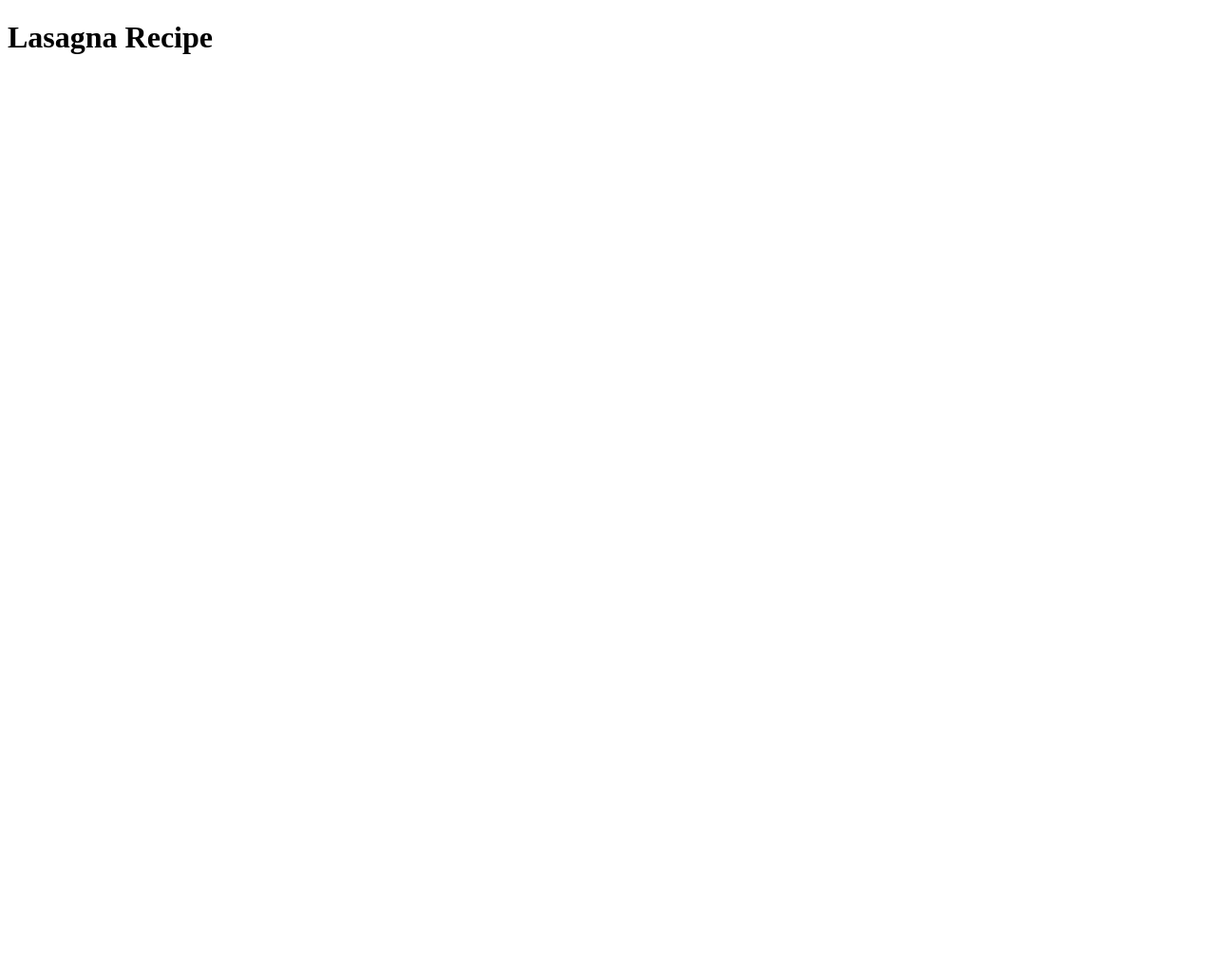
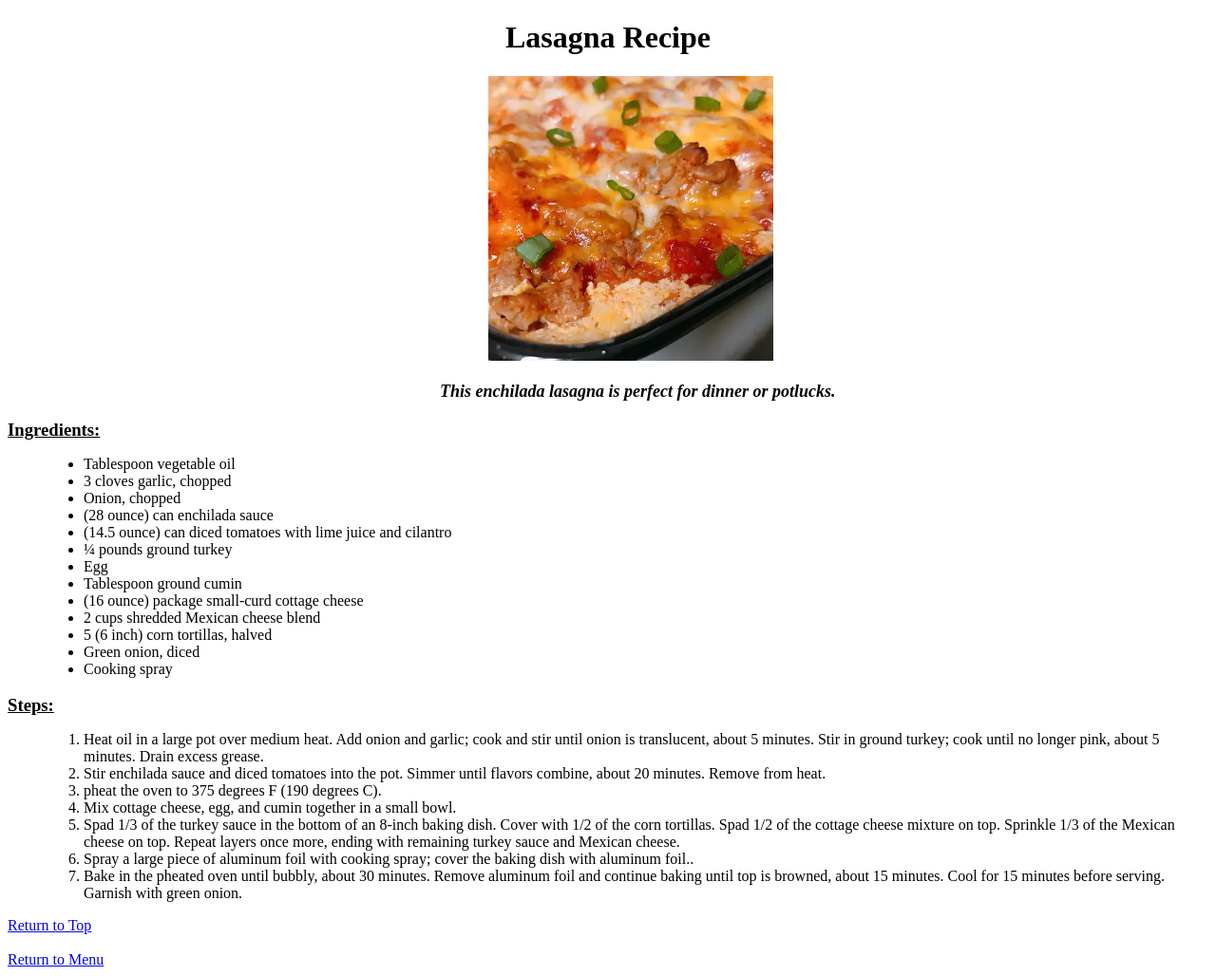
Before and after one commit to shivamagarg/odin-recipes, a plain HTML site: page pages/lasagna.html in a window 1280 px wide. Shown: the whole page at 95% size. Before the commit the page ends 800 px from the top, so only its background shows below. Drawn offline with Linux system fonts and the light colour scheme.

Commit message:
Add images folder and Edit main.html and Edit Pages folder

```diff
--- a/pages/lasagna.html
+++ b/pages/lasagna.html
@@ -2,9 +2,75 @@
 <html lang="en">
     <head>
         <meta charset="utf-8">
-        <title>My First Webpage</title>
+        <title>Lasagna Recipe </title>
     </head>
     <body>
-        <h1>Lasagna Recipe</h1>
+        <h1 style="text-align:center ;">Lasagna Recipe</h1>
+
+        <img src="../images/lasagna.jpg" alt ="Lasagna's Image" style="width:300px;height:300px;margin-left: 40%;">
+        <p style="font-size: large;margin-left: 36%;"><em><b>This enchilada lasagna is perfect for dinner or potlucks.</b></em>
+        <dl>
+            <dt><h3 style="margin-bottom: 0%;"><u>Ingredients:</u></h3></dt>
+            <dd>
+                <ul>
+                    <li>Tablespoon vegetable oil</li>
+                    <li>3 cloves garlic, chopped</li>
+                    <li>Onion, chopped</li>
+                    <li>(28 ounce) can enchilada sauce</li>
+                    <li>(14.5 ounce) can diced tomatoes with lime juice and cilantro</li>
+                    <li>¼ pounds ground turkey</li>
+                    <li>Egg</li>
+                    <li>Tablespoon ground cumin</li>
+                    <li>(16 ounce) package small-curd cottage cheese</li>
+                    <li>2 cups shredded Mexican cheese blend</li>
+                    <li>5 (6 inch) corn tortillas, halved</li>
+                    <li>Green onion, diced</li>
+                    <li>Cooking spray</li>
+                </ul>
+            </dd>
+            <dt>
+            <h3 style="margin-bottom: 0%;"><u>Steps:</u></h3>
+            <dd>
+                <ol>
+                    <li>
+                        Heat oil in a large pot over medium heat.
+                        Add onion and garlic; cook and stir until onion is translucent, about 5 minutes.
+                        Stir in ground turkey; cook until no longer pink, about 5 minutes. Drain excess grease.
+                    </li>
+                    <li>
+                        Stir enchilada sauce and diced tomatoes into the pot. Simmer until flavors combine, about 20 minutes. Remove from heat.
+                    </li>
+                    <li>
+                        pheat the oven to 375 degrees F (190 degrees C).
+                    </li>
+                    <li>
+                        Mix cottage cheese, egg, and cumin together in a small bowl.
+                    </li>
+                    <li>
+                        Spad 1/3 of the turkey sauce in the bottom of an 8-inch baking dish.
+                        Cover with 1/2 of the corn tortillas. Spad 1/2 of the cottage cheese mixture on top.
+                        Sprinkle 1/3 of the Mexican cheese on top.
+                        Repeat layers once more, ending with remaining turkey sauce and Mexican cheese.
+                    </li>
+                    <li>
+                        Spray a large piece of aluminum foil with cooking spray; cover the baking dish with aluminum foil..
+                    </li>
+                    <li>
+                        Bake in the pheated oven until bubbly, about 30 minutes.
+                        Remove aluminum foil and continue baking until top is browned, about 15 minutes.
+                        Cool for 15 minutes before serving. Garnish with green onion.
+                    </li>
+                </ol>
+            </dd>
+            </dt>
+
+        </dl>
+
+        <a href="../pages/lasagna.html">Return to Top</a><br><br>
+        <a href="../main.html">Return to Menu</a>
+
+
+
+
     </body>
 </html>
```
Also changed, not shown: main.html (+8 -10 lines), pages/ButterChicken.html (+75 -0 lines), pages/Spaghetti.html (+64 -0 lines), images/ButterChicken.jpg (added), images/GR.jpg (added), images/IndianChef.jpeg (added), images/lasagna.jpg (added), 1 other file.
